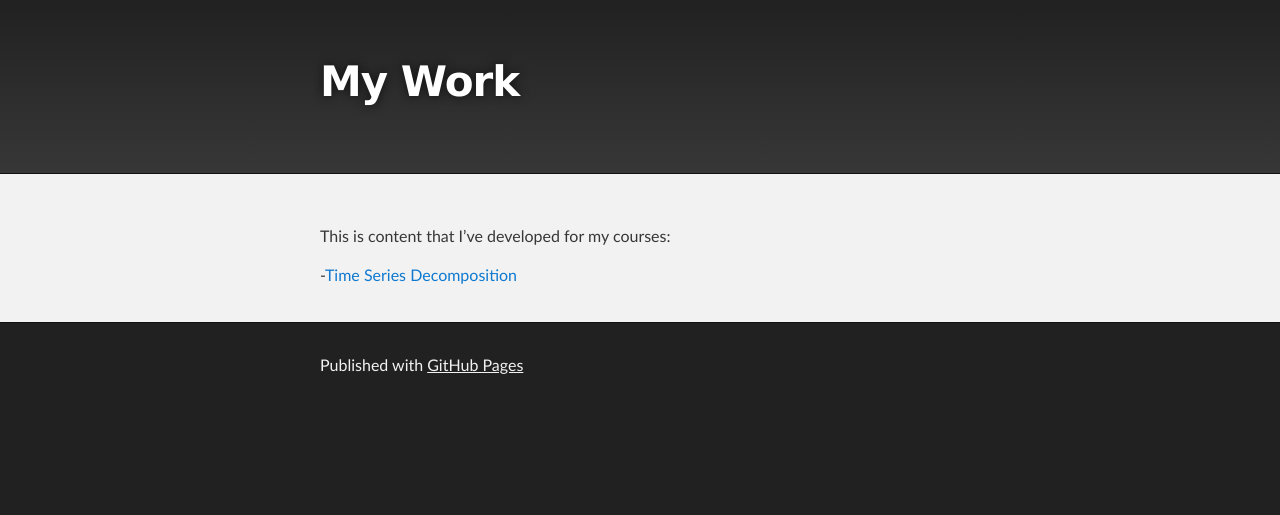
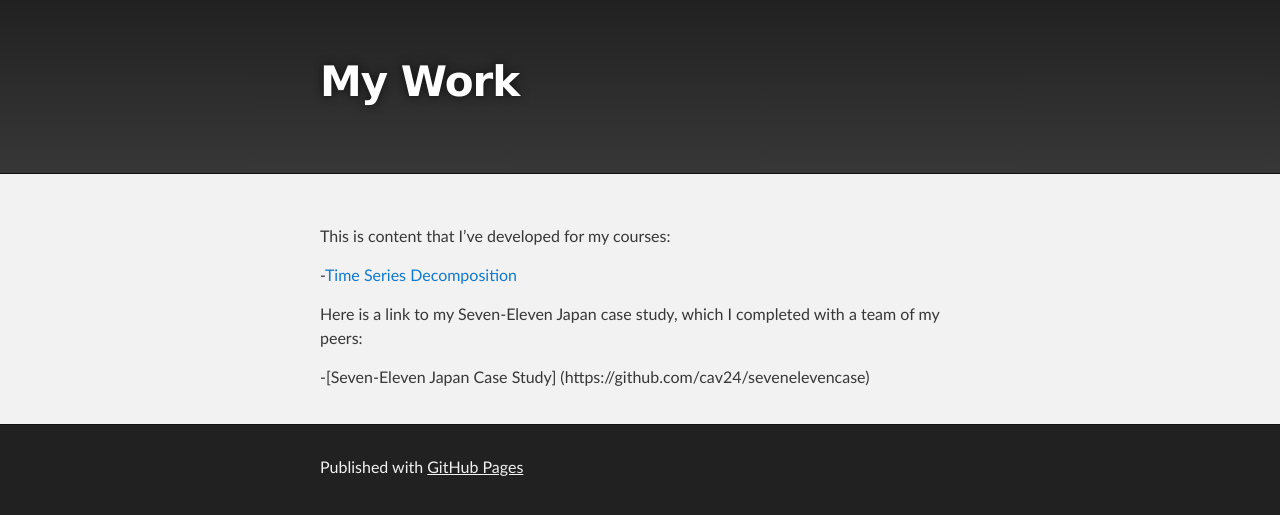
Before and after one commit to cav24/cav24.github.io, a Jekyll site: the page built from index.md, in a window 1280 px wide. Shown: the top 515 px of the page. Built offline with Jekyll 4.4.1, drawn with Linux system fonts in a browser that asks for light colours; our own code applies the rules of GitHub Pages for plain Markdown files; the repository's description, which GitHub fills in, is left out.

Commit message:
Update index.md

```diff
--- a/index.md
+++ b/index.md
@@ -7,3 +7,7 @@
 This is content that I've developed for my courses:
 
 -[Time Series Decomposition](/timeseries/index.md)
+
+Here is a link to my Seven-Eleven Japan case study, which I completed with a team of my peers:
+
+-[Seven-Eleven Japan Case Study] (https://github.com/cav24/sevenelevencase)
```
